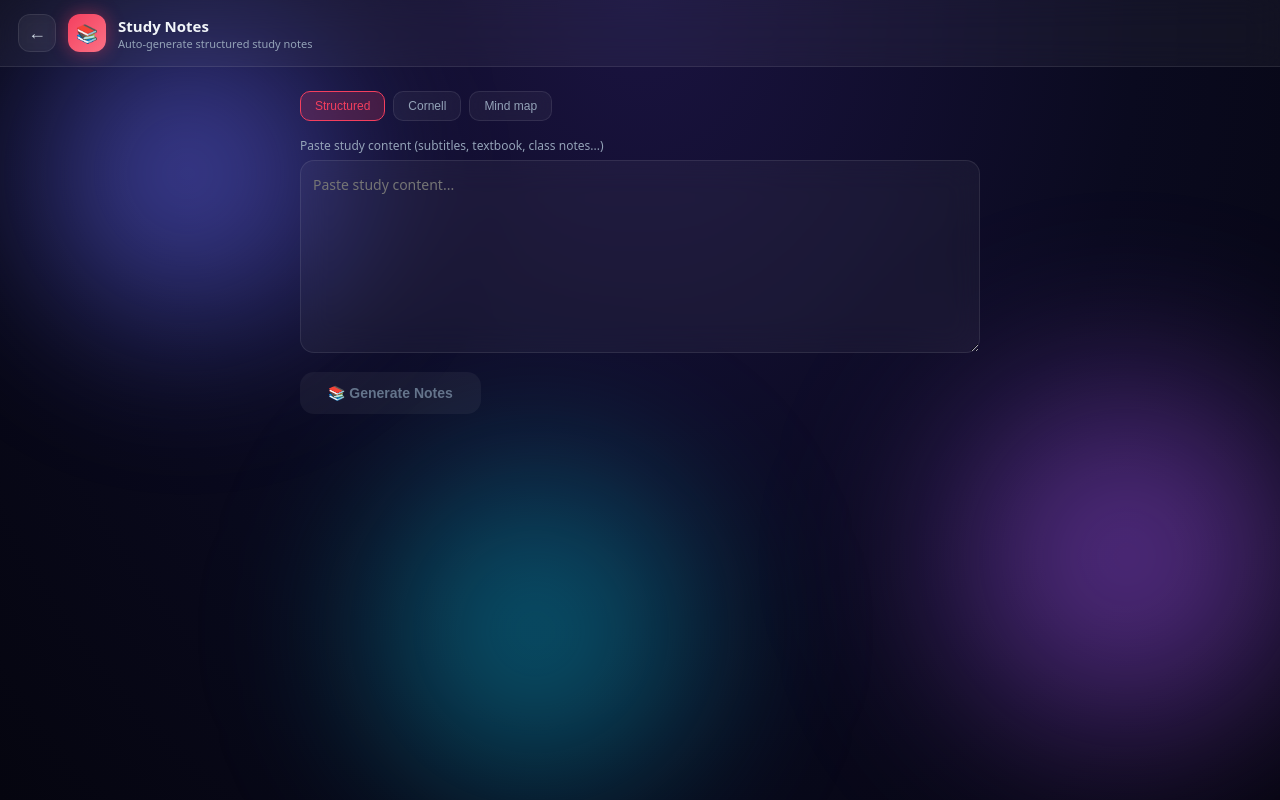
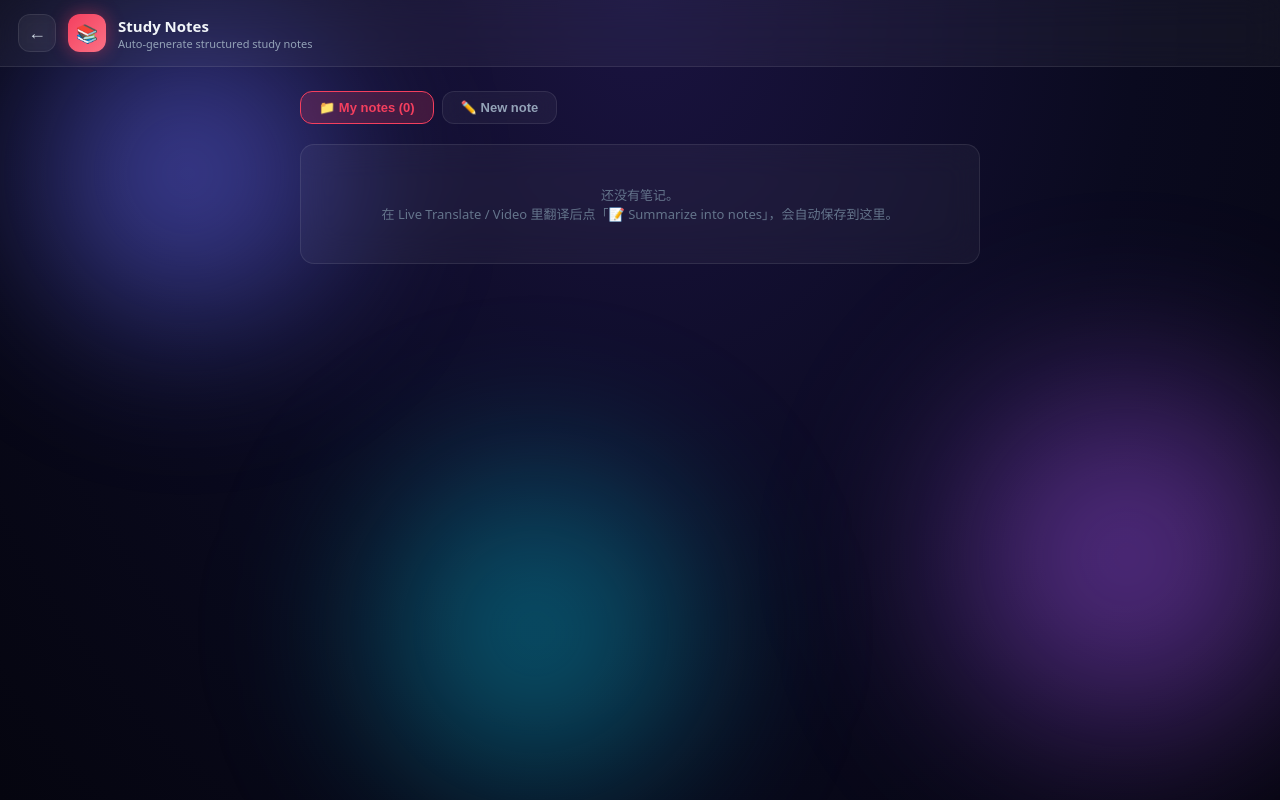
Before and after one commit to liuyu199039-lab/meeting-app, a React (Vite) app in the folder meeting-app/: page / in a window 1280 px wide. Both pictures are taken after a click on the button "📚 Study Notes". Built offline with nearby package versions, Linux system fonts and the light colour scheme.

Commit message:
feat: 笔记保存到Study Notes(带标题+日期可查看/删除) + paste模式可生成 + 笔记简明扼要

```diff
--- a/meeting-app/src/App.jsx
+++ b/meeting-app/src/App.jsx
@@ -14,6 +14,25 @@ async function callClaude(userMsg, systemMsg) {
   const data = await res.json();
   if (data.error) throw new Error(data.error);
   return data.result;
+}
+
+// ── Study-notes store (persisted in localStorage) ────────────
+const NOTES_KEY = "studyNotes_v1";
+function loadNotes() {
+  try { return JSON.parse(localStorage.getItem(NOTES_KEY) || "[]"); } catch { return []; }
+}
+function saveNotesList(list) {
+  try { localStorage.setItem(NOTES_KEY, JSON.stringify(list)); } catch {}
+  // let other mounted pages know the store changed
+  window.dispatchEvent(new Event("studynotes-changed"));
+}
+function addNote(note) {
+  const list = loadNotes();
+  list.unshift(note);
+  saveNotesList(list);
+}
+function removeNote(id) {
+  saveNotesList(loadNotes().filter(n => n.id !== id));
 }
 
 // ── Feature definitions ──────────────────────────────────────
@@ -260,14 +279,29 @@ function SummarizeNotes({ text, glow, gradient }) {
   const [notes, setNotes] = useState("");
   const [loading, setLoading] = useState(false);
   const [error, setError] = useState("");
+  const [saved, setSaved] = useState(false);
   if (!text || !text.trim()) return null;
 
   const summarize = async () => {
-    setError(""); setLoading(true);
+    setError(""); setLoading(true); setSaved(false);
     try {
-      const sys = `你是专业学习笔记助手。根据下面这次学习/会议的完整内容，生成结构化的中文学习笔记：\n【主题概要】1-2句话\n【核心要点】分条列出关键知识点（难点用★标注）\n【重要细节】值得记住的细节、例子、数据\n【总结】3-5句话总结\n内容精炼、条理清晰。`;
+      const sys = `你是专业学习笔记助手。根据这次学习/会议的内容，生成【简明扼要、只抓重点】的中文笔记。要求：\n第一行输出 "标题：" 加一个不超过15字的标题，概括学习内容主题。\n然后空一行，正文用精炼的分条要点（每条一句话），只保留最关键的知识点和结论，去掉所有冗余和客套，难点用★标注。不要长段落。`;
       const result = await callClaude(text, sys);
       setNotes(result);
+
+      // parse a title from the first line, then save to the Study Notes store
+      const firstLine = result.split("\n").find(l => l.trim()) || "";
+      let title = firstLine.replace(/^[#\s]*标题[:：]?\s*/, "").replace(/^[#\s]+/, "").trim();
+      if (!title) title = "学习笔记";
+      title = title.slice(0, 20);
+      const body = result.replace(/^.*标题[:：].*\n/, "").trim() || result;
+      addNote({
+        id: Date.now() + "-" + Math.random().toString(36).slice(2, 7),
+        title,
+        date: new Date().toISOString(),
+        content: body,
+      });
+      setSaved(true);
     } catch (e) { setError("Failed: " + e.message); }
     setLoading(false);
   };
@@ -281,6 +315,7 @@ function SummarizeNotes({ text, glow, gradient }) {
   return (
     <div style={{ marginTop: 16 }}>
       <ActionBtn onClick={summarize} loading={loading} disabled={false} gradient={gradient}>📝 Summarize into notes</ActionBtn>
+      {saved && <div style={{ marginTop: 10, color: "#34d399", fontSize: 12 }}>✓ 已保存到 Study Notes</div>}
       {error && <div style={{ marginTop: 12, color: "#fb7185", fontSize: 13 }}>{error}</div>}
       {notes && <ResultBox content={notes} label="📝 Study Notes" accent={glow} onDownload={download} />}
     </div>
@@ -610,6 +645,7 @@ function VideoTranslatePage({ feature, onBack }) {
           <ActionBtn onClick={() => translate(transcript)} loading={processing} disabled={!transcript.trim()} gradient={feature.gradient}>🌏 Translate to Chinese</ActionBtn>
           {error && <div style={{ marginTop: 12, color: "#fb7185", fontSize: 13 }}>{error}</div>}
           {output && <ResultBox content={output} label="🌏 Chinese Translation" accent={feature.glow} onDownload={download} />}
+          <SummarizeNotes text={output || transcript} glow={feature.glow} gradient={feature.gradient} />
         </>
       ) : (
         <>
@@ -641,46 +677,96 @@ function VideoTranslatePage({ feature, onBack }) {
 }
 
 function StudyNotesPage({ feature, onBack }) {
+  const [tab, setTab] = useState("saved"); // "saved" | "create"
+  const [notes, setNotes] = useState(loadNotes());
+  const [openId, setOpenId] = useState(null);
+
+  // keep in sync if notes are added from another page while this is mounted
+  useEffect(() => {
+    const refresh = () => setNotes(loadNotes());
+    window.addEventListener("studynotes-changed", refresh);
+    window.addEventListener("focus", refresh);
+    return () => { window.removeEventListener("studynotes-changed", refresh); window.removeEventListener("focus", refresh); };
+  }, []);
+
+  const del = (id) => { removeNote(id); setNotes(loadNotes()); if (openId === id) setOpenId(null); };
+  const fmtDate = (iso) => { try { return new Date(iso).toLocaleString("zh-CN", { month: "2-digit", day: "2-digit", hour: "2-digit", minute: "2-digit" }); } catch { return ""; } };
+
+  // ── manual create ──
   const [input, setInput] = useState("");
   const [output, setOutput] = useState("");
   const [processing, setProcessing] = useState(false);
-  const [style, setStyle] = useState("structured");
   const [error, setError] = useState("");
-
-  const styles = [{ v: "structured", l: "Structured" }, { v: "cornell", l: "Cornell" }, { v: "mindmap", l: "Mind map" }];
 
   const run = async () => {
     if (!input.trim()) return;
     setError(""); setProcessing(true);
     try {
-      const sysMap = {
-        structured: `Generate structured English study notes:\n【Core Concepts】key terms and definitions\n【Key Points】bulleted highlights (mark hard ones with ★)\n【Connections】how concepts relate\n【Memory Tips】mnemonics\n【Practice】3 review questions`,
-        cornell: `Generate English study notes using the Cornell method:\n【Notes】detailed content\n【Cues】keywords and questions (under 15 words)\n【Summary】3-5 sentence core summary`,
-        mindmap: `Organize into a text-based mind map of English notes, using indentation and symbols to show hierarchy, highlighting connections between core concepts.`,
-      };
-      const result = await callClaude(input, sysMap[style]);
+      const sys = `你是专业学习笔记助手。根据内容生成【简明扼要、只抓重点】的中文笔记。第一行输出 "标题：" 加不超过15字的标题，空一行后用精炼的分条要点（每条一句话），难点用★标注，去掉冗余。`;
+      const result = await callClaude(input, sys);
       setOutput(result);
+      const firstLine = result.split("\n").find(l => l.trim()) || "";
+      let title = firstLine.replace(/^[#\s]*标题[:：]?\s*/, "").replace(/^[#\s]+/, "").trim().slice(0, 20) || "学习笔记";
+      const body = result.replace(/^.*标题[:：].*\n/, "").trim() || result;
+      addNote({ id: Date.now() + "-" + Math.random().toString(36).slice(2, 7), title, date: new Date().toISOString(), content: body });
+      setNotes(loadNotes());
     } catch (e) { setError("Generation failed: " + e.message); }
     setProcessing(false);
   };
 
-  const download = () => {
-    const blob = new Blob([output], { type: "text/plain;charset=utf-8" });
+  const downloadNote = (n) => {
+    const blob = new Blob([`${n.title}\n${fmtDate(n.date)}\n\n${n.content}`], { type: "text/plain;charset=utf-8" });
     const a = document.createElement("a"); a.href = URL.createObjectURL(blob);
-    a.download = `study_notes_${new Date().toLocaleDateString("en-CA")}.txt`; a.click();
+    a.download = `${n.title}.txt`; a.click();
   };
 
   return (
     <PageShell feature={feature} onBack={onBack}>
-      <div style={{ display: "flex", gap: 8, marginBottom: 16 }}>
-        {styles.map(s => (
-          <button key={s.v} onClick={() => setStyle(s.v)} style={{ ...glass({ borderRadius: 10 }), padding: "7px 14px", fontSize: 12, cursor: "pointer", background: style === s.v ? `${feature.glow}33` : "rgba(255,255,255,0.045)", borderColor: style === s.v ? feature.glow : "rgba(255,255,255,0.09)", color: style === s.v ? feature.glow : "#94a3b8" }}>{s.l}</button>
+      <div style={{ display: "flex", gap: 8, marginBottom: 20 }}>
+        {[{ v: "saved", l: `📁 My notes (${notes.length})` }, { v: "create", l: "✏️ New note" }].map(t => (
+          <button key={t.v} onClick={() => setTab(t.v)} style={{ ...glass({ borderRadius: 12 }), padding: "8px 18px", fontSize: 13, cursor: "pointer", background: tab === t.v ? `${feature.glow}33` : "rgba(255,255,255,0.045)", borderColor: tab === t.v ? feature.glow : "rgba(255,255,255,0.09)", color: tab === t.v ? feature.glow : "#94a3b8", fontWeight: 600 }}>{t.l}</button>
         ))}
       </div>
-      <TextInput value={input} onChange={setInput} label="Paste study content (subtitles, textbook, class notes...)" placeholder="Paste study content..." accent={feature.glow} rows={7} />
-      <ActionBtn onClick={run} loading={processing} disabled={!input.trim()} gradient={feature.gradient}>📚 Generate Notes</ActionBtn>
-      {error && <div style={{ marginTop: 12, color: "#fb7185", fontSize: 13 }}>{error}</div>}
-      {output && <ResultBox content={output} label={`📚 ${styles.find(s => s.v === style)?.l}`} accent={feature.glow} onDownload={download} />}
+
+      {tab === "saved" ? (
+        notes.length === 0 ? (
+          <div style={{ ...glass({ borderRadius: 14 }), padding: "40px 20px", textAlign: "center", color: "#64748b", fontSize: 13 }}>
+            还没有笔记。<br />在 Live Translate / Video 里翻译后点「📝 Summarize into notes」，会自动保存到这里。
+          </div>
+        ) : (
+          <div style={{ display: "flex", flexDirection: "column", gap: 10 }}>
+            {notes.map(n => (
+              <div key={n.id} style={{ ...glass({ borderRadius: 14, borderColor: openId === n.id ? `${feature.glow}55` : "rgba(255,255,255,0.09)" }), overflow: "hidden" }}>
+                <div onClick={() => setOpenId(openId === n.id ? null : n.id)} style={{ display: "flex", alignItems: "center", gap: 10, padding: "14px 16px", cursor: "pointer" }}>
+                  <div style={{ width: 36, height: 36, borderRadius: 10, background: feature.gradient, display: "flex", alignItems: "center", justifyContent: "center", fontSize: 16, flexShrink: 0 }}>📄</div>
+                  <div style={{ flex: 1, minWidth: 0 }}>
+                    <div style={{ fontSize: 14, fontWeight: 700, color: "#f1f5f9", whiteSpace: "nowrap", overflow: "hidden", textOverflow: "ellipsis" }}>{n.title}</div>
+                    <div style={{ fontSize: 11, color: "#64748b", marginTop: 2 }}>{fmtDate(n.date)}</div>
+                  </div>
+                  <span style={{ color: "#64748b", fontSize: 13 }}>{openId === n.id ? "▲" : "▼"}</span>
+                </div>
+                {openId === n.id && (
+                  <div style={{ borderTop: "1px solid rgba(255,255,255,0.07)" }}>
+                    <pre style={{ margin: 0, padding: 16, color: "#cbd5e1", fontSize: 14, lineHeight: 1.8, whiteSpace: "pre-wrap", wordBreak: "break-word", fontFamily: "system-ui" }}>{n.content}</pre>
+                    <div style={{ display: "flex", gap: 8, padding: "0 16px 14px" }}>
+                      <button onClick={() => navigator.clipboard.writeText(n.content)} style={{ background: "none", border: `1px solid ${feature.glow}44`, color: feature.glow, borderRadius: 6, padding: "4px 12px", fontSize: 11, cursor: "pointer" }}>Copy</button>
+                      <button onClick={() => downloadNote(n)} style={{ background: "none", border: `1px solid ${feature.glow}44`, color: feature.glow, borderRadius: 6, padding: "4px 12px", fontSize: 11, cursor: "pointer" }}>↓ Download</button>
+                      <button onClick={() => del(n.id)} style={{ background: "none", border: "1px solid #fb718544", color: "#fb7185", borderRadius: 6, padding: "4px 12px", fontSize: 11, cursor: "pointer" }}>Delete</button>
+                    </div>
+                  </div>
+                )}
+              </div>
+            ))}
+          </div>
+        )
+      ) : (
+        <>
+          <TextInput value={input} onChange={setInput} label="粘贴学习内容（字幕、教材、课堂记录…）" placeholder="Paste study content..." accent={feature.glow} rows={7} />
+          <ActionBtn onClick={run} loading={processing} disabled={!input.trim()} gradient={feature.gradient}>📚 Generate & save</ActionBtn>
+          {error && <div style={{ marginTop: 12, color: "#fb7185", fontSize: 13 }}>{error}</div>}
+          {output && <ResultBox content={output} label="📚 Study Notes（已保存）" accent={feature.glow} />}
+        </>
+      )}
     </PageShell>
   );
 }
```
